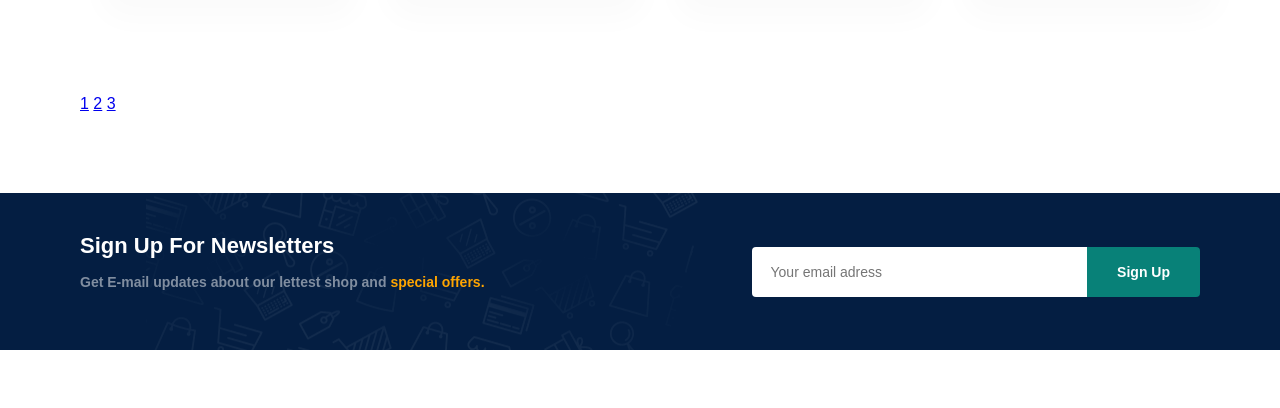
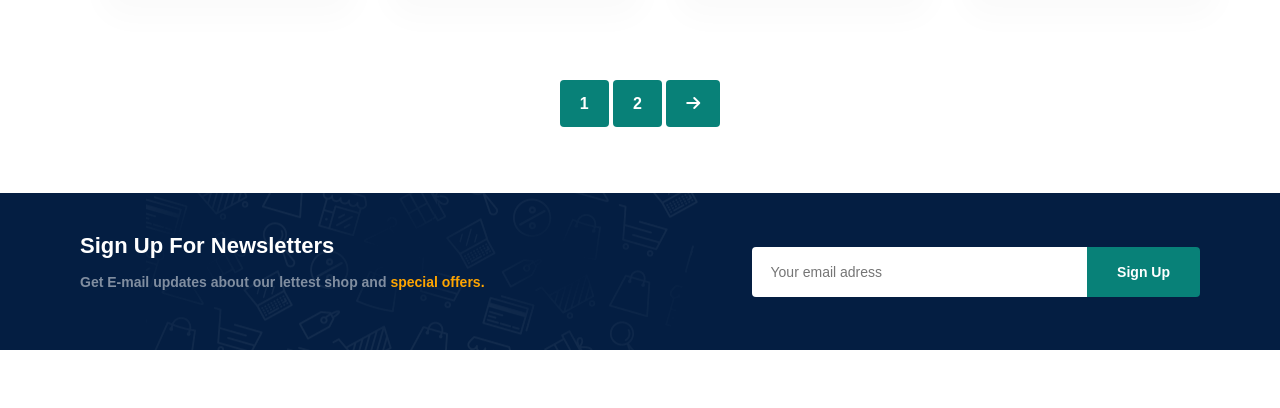
Before and after one commit to KarolinaReseman/E-commercial, a plain HTML site: page shop.html in a window 1280 px wide. Shown: the part 1978-2386 px from the top of the page. Drawn offline with Linux system fonts and the light colour scheme.

Commit message:
added section

```diff
--- a/shop.html
+++ b/shop.html
@@ -336,7 +336,7 @@
         <section id="pagination" class="section-p1">
             <a href="#">1</a>
             <a href="#">2</a>
-            <a href="#">3</a>
+            <a href="#"><i class="fa-solid fa-arrow-right"></i></a>
         </section>
 
         <section id="newsletter" class="section-p1 section-m1">
--- a/style.css
+++ b/style.css
@@ -573,6 +573,24 @@ footer .follow i:hover, footer a:hover {
     color: white;
 }
 
+#pagination {
+    text-align: center;
+}
+
+#pagination a {
+    text-decoration: none;
+    background-color: #088178;
+    padding: 15px 20px;
+    border-radius: 4px;
+    color: white;
+    font-weight: 600;
+}
+
+#pagination a i {
+    font-size: 16px;
+    font-weight: 600;
+}
+
 @media (max-width:810px) {
     .section-p1 {
         padding: 40px 40px;
```
